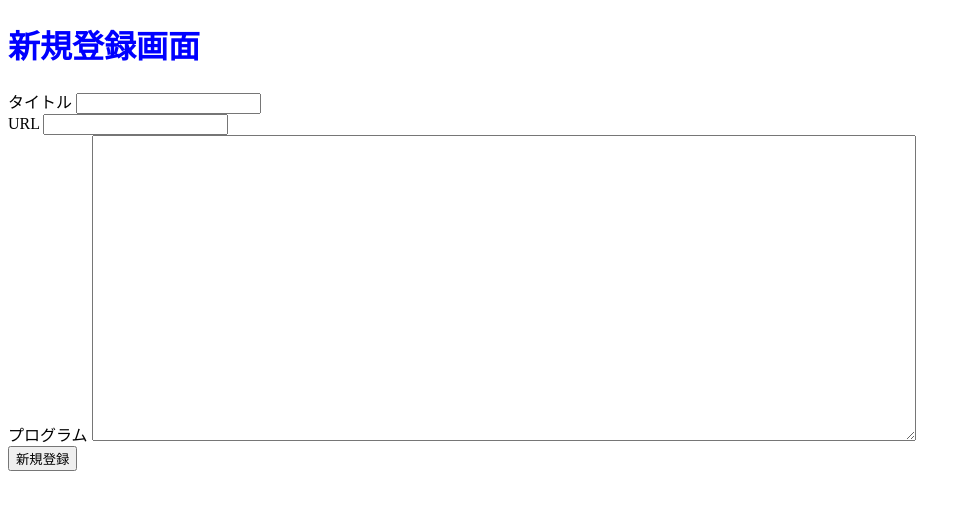
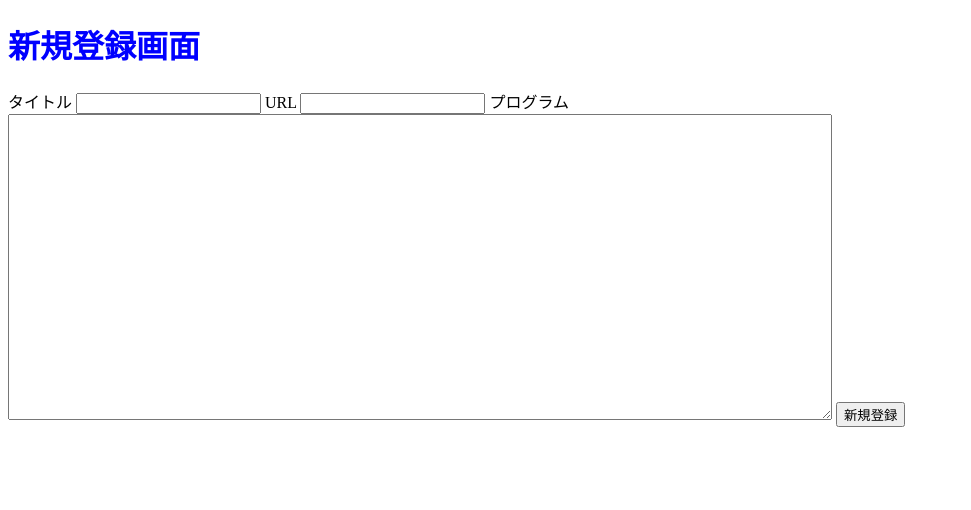
Before and after one commit to Kubbo0308/MemoProgram, a Flask app: page /create in a window 1280 px wide. Shown: the top 510 px of the page, without its empty margins (0-971 px from the left). Run offline with Flask 2, Linux system fonts and the light colour scheme; some libraries are stand-ins or nearby versions.

Commit message:
style changed

```diff
--- a/templates/create.html
+++ b/templates/create.html
@@ -4,18 +4,12 @@
         <!-- Content here -->
         <h1>新規登録画面</h1>
         <form method="POST">
-            <div class="mb-3">
             <label for="title" class="form-label">タイトル</label>
             <input type="text" name="title" class="form-control">
-            </div>
-            <div class="mb-3">
             <label for="url" class="form-label">URL</label>
             <input type="text" name="url" class="form-control">
-            </div>
-            <div class="mb-3">
             <label for="body" class="form-label">プログラム</label>
             <textarea name="body" class="form-control" cols="100" rows="20"></textarea>
-            </div>
             <input class="btn btn-primary" type="submit" value="新規登録">
         </form>
     </div>
--- a/templates/update.html
+++ b/templates/update.html
@@ -4,18 +4,12 @@
         <!-- Content here -->
         <h1>編集画面</h1>
         <form method="POST">
-            <div class="mb-3">
             <label for="title" class="form-label">タイトル</label>
             <input type="text" name="title" class="form-control" value={{ post.title }}>
-            </div>
-            <div class="mb-3">
             <label for="url" class="form-label">URL</label>
             <input type="text" name="url" class="form-control" value={{ post.url }}>
-            </div>
-            <div class="mb-3">
             <label for="body" class="form-label">プログラム</label>
             <textarea name="body" class="form-control" cols="100" rows="20" value={{ post.body }}></textarea>
-            </div>
             <input class="btn btn-primary" type="submit" value="更新">
         </form>
     </div>
```
Lines whose indentation alone changed are shown as unchanged.
